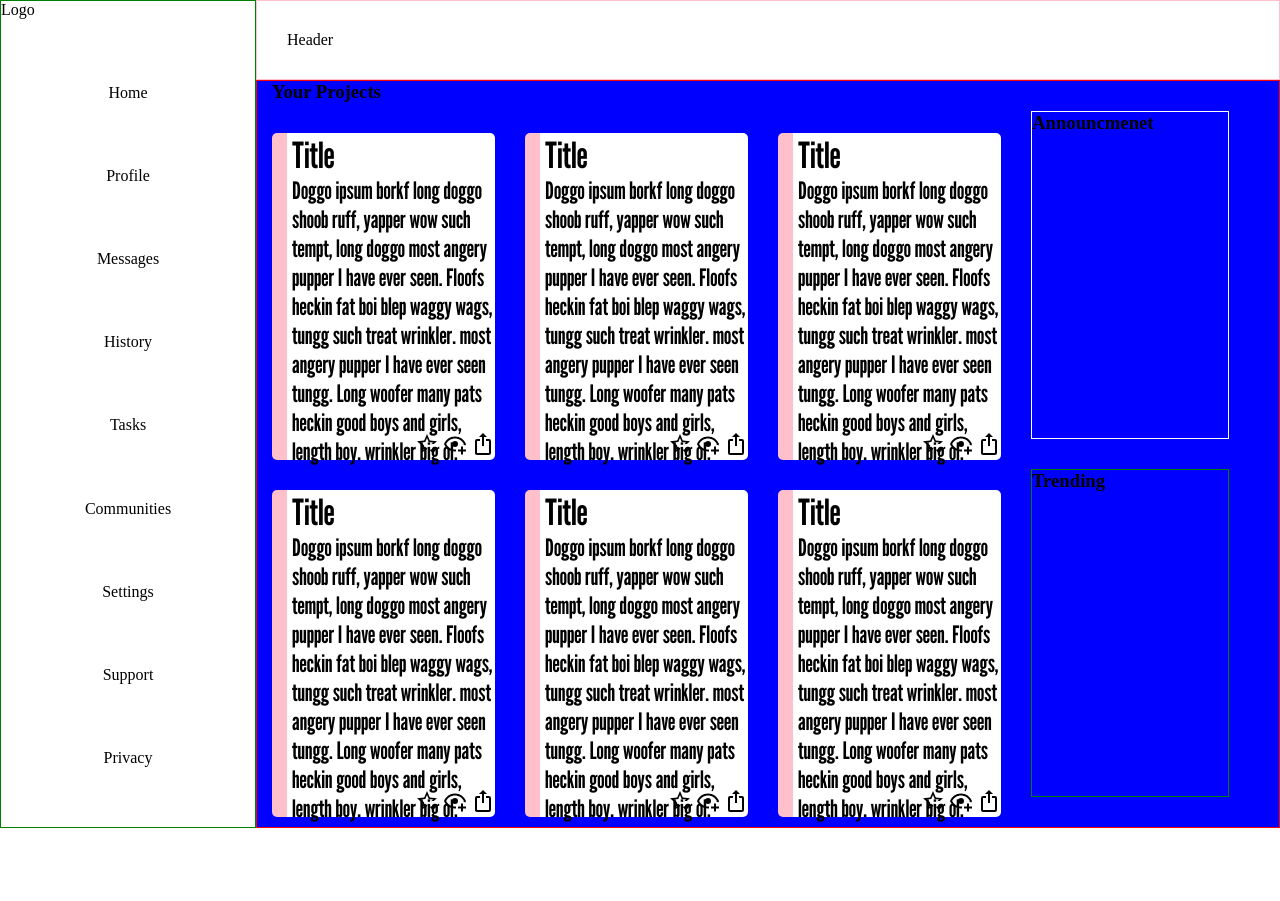
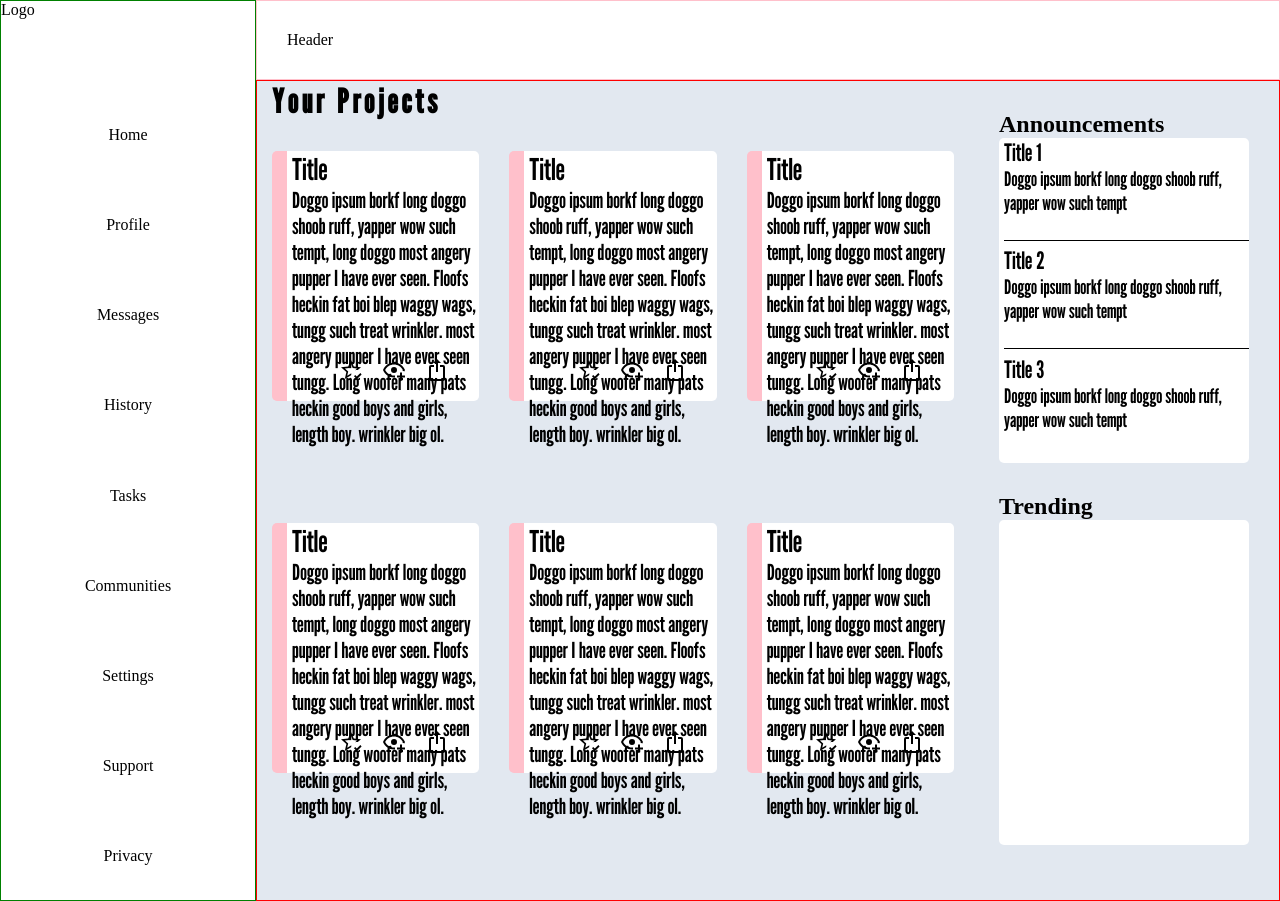
Before and after one commit to JMathiak/odin-admin-dashboard, a plain HTML site: page index.html in a window 1280 px wide. Before the commit the page ends 828 px from the top, so only its background shows below. Drawn offline with nearby package versions, Linux system fonts and the light colour scheme.

Commit message:
Made progress on Announcement card

```diff
--- a/index.html
+++ b/index.html
@@ -87,7 +87,6 @@
                 <div class="card">
                     <div class="title">Title</div>
                     <p>Doggo ipsum borkf long doggo shoob ruff, yapper wow such tempt, long doggo most angery pupper I have ever seen. Floofs heckin fat boi blep waggy wags, tungg such treat wrinkler. most angery pupper I have ever seen tungg. Long woofer many pats heckin good boys and girls, length boy. wrinkler big ol. </p>
-
                     <div class="icons">
                         <?xml version="1.0" encoding="UTF-8"?><!DOCTYPE svg PUBLIC "-//W3C//DTD SVG 1.1//EN" "http://www.w3.org/Graphics/SVG/1.1/DTD/svg11.dtd"><svg xmlns="http://www.w3.org/2000/svg" xmlns:xlink="http://www.w3.org/1999/xlink" version="1.1" width="24" height="24" viewBox="0 0 24 24"><path d="M5.8 21L7.4 14L2 9.2L9.2 8.6L12 2L14.8 8.6L22 9.2L18.8 12H18C17.3 12 16.6 12.1 15.9 12.4L18.1 10.5L13.7 10.1L12 6.1L10.3 10.1L5.9 10.5L9.2 13.4L8.2 17.7L12 15.4L12.5 15.7C12.3 16.2 12.1 16.8 12.1 17.3L5.8 21M17.8 21.2L15 18.2L16.2 17L17.8 18.6L21.4 15L22.6 16.4L17.8 21.2" /></svg>
                         <?xml version="1.0" encoding="UTF-8"?><!DOCTYPE svg PUBLIC "-//W3C//DTD SVG 1.1//EN" "http://www.w3.org/Graphics/SVG/1.1/DTD/svg11.dtd"><svg xmlns="http://www.w3.org/2000/svg" xmlns:xlink="http://www.w3.org/1999/xlink" version="1.1" width="24" height="24" viewBox="0 0 24 24"><path d="M12,4.5C7,4.5 2.73,7.61 1,12C2.73,16.39 7,19.5 12,19.5C12.36,19.5 12.72,19.5 13.08,19.45C13.03,19.13 13,18.82 13,18.5C13,18.14 13.04,17.78 13.1,17.42C12.74,17.46 12.37,17.5 12,17.5C8.24,17.5 4.83,15.36 3.18,12C4.83,8.64 8.24,6.5 12,6.5C15.76,6.5 19.17,8.64 20.82,12C20.7,12.24 20.56,12.45 20.43,12.68C21.09,12.84 21.72,13.11 22.29,13.5C22.56,13 22.8,12.5 23,12C21.27,7.61 17,4.5 12,4.5M12,9A3,3 0 0,0 9,12A3,3 0 0,0 12,15A3,3 0 0,0 15,12A3,3 0 0,0 12,9M18,14.5V17.5H15V19.5H18V22.5H20V19.5H23V17.5H20V14.5H18Z" /></svg>
@@ -97,10 +96,24 @@
             </div>
             </div>
             <div class="announcement">
-                <h3>Announcmenet<h3>
+                <h2>Announcements</h2>
+                <div class="card">
+                    <div class="acontent">
+                        <div class="title">Title 1</div>
+                        <p>Doggo ipsum borkf long doggo shoob ruff, yapper wow such tempt</p>
+                    </div>
+                    <div class="acontent">
+                        <div class="title">Title 2</div>
+                        <p>Doggo ipsum borkf long doggo shoob ruff, yapper wow such tempt</p>
+                    </div><div class="acontent">
+                        <div class="title">Title 3</div>
+                        <p>Doggo ipsum borkf long doggo shoob ruff, yapper wow such tempt</p>
+                    </div>
+                </div>
                 </div>
             <div class="trending">
-                <h3>Trending</h3>
+                <h2>Trending</h2>
+                <div class="card"></div>
             </div>
         </div>
         </div>
--- a/style.css
+++ b/style.css
@@ -6,8 +6,10 @@
 .container {
   display: grid;
   grid-template-columns: 1fr 4fr;
-  grid-template-rows: 1fr 4fr;
-  grid-template-areas: "sidebar header" "sidebar content";
+  grid-template-rows: 1fr 3fr;
+  grid-template-areas:
+    "sidebar header"
+    "sidebar content";
   width: 100vw;
   height: 100vh;
 }
@@ -23,7 +25,7 @@
   border: 1px solid green;
   display: grid;
   grid-template-rows: repeat(10, 1fr);
-  gap: 5px;
+  gap: 2px;
 }
 
 .content {
@@ -33,10 +35,9 @@
   grid-template-columns: 3fr 1fr;
   grid-template-rows: 1fr 1fr;
   gap: 30px;
-
   grid-template-areas: "projects announcement" "projects trending";
-
-  background-color: blue;
+  background-color: #e2e8f0;
+  padding-bottom: 25px;
 }
 
 .dashboard-logo {
@@ -45,20 +46,21 @@
 
 .sidecontent {
   justify-self: center;
+  align-self: center;
 }
 
 .trending {
   grid-area: trending;
-  border: 1px solid green;
-  margin-bottom: 30px;
-  margin-right: 50px;
+  margin-bottom: 10px;
+  margin-right: 30px;
+  margin-left: 15px;
 }
 
 .announcement {
   grid-area: announcement;
-  border: 1px solid white;
   margin-top: 30px;
-  margin-right: 50px;
+  margin-right: 30px;
+  margin-left: 15px;
 }
 
 .projects {
@@ -80,20 +82,20 @@
 
 .card {
   background-color: white;
-  height: 327px;
+  height: 250px;
   border-left: 15px solid pink;
   border-radius: 5px 5px 5px 5px;
   position: relative;
 }
 
 .card .title {
-  font-size: 36px;
+  font-size: 30px;
   font-family: "League Gothic", sans-serif;
   margin-left: 5px;
 }
 
 .card p {
-  font-size: 24px;
+  font-size: 22px;
   font-family: "League Gothic", sans-serif;
   margin-left: 5px;
 }
@@ -102,4 +104,47 @@
   position: absolute;
   bottom: 0;
   right: 0;
+  margin-right: 15px;
+  margin-bottom: 15px;
 }
+
+.icons svg {
+  margin-right: 15px;
+}
+
+.project-header h3 {
+  font-size: 33px;
+  font-family: "League Gothic", sans-serif;
+  letter-spacing: 4px;
+}
+
+.announcement .card,
+.trending .card {
+  border-left: none;
+  height: 325px;
+  width: 250px;
+}
+
+.announcement .card {
+  display: grid;
+  grid-template-rows: 1fr 1fr 1fr;
+  justify-self: center;
+  align-self: center;
+}
+
+.announcement .title {
+  font-size: 24px;
+}
+
+.announcement p {
+  font-size: 20px;
+}
+
+.announcement .card .acontent p {
+  padding-bottom: 25px;
+  border-bottom: solid 1px black;
+}
+
+.announcement .card .acontent:last-of-type p {
+  border-bottom: none;
+}
```
